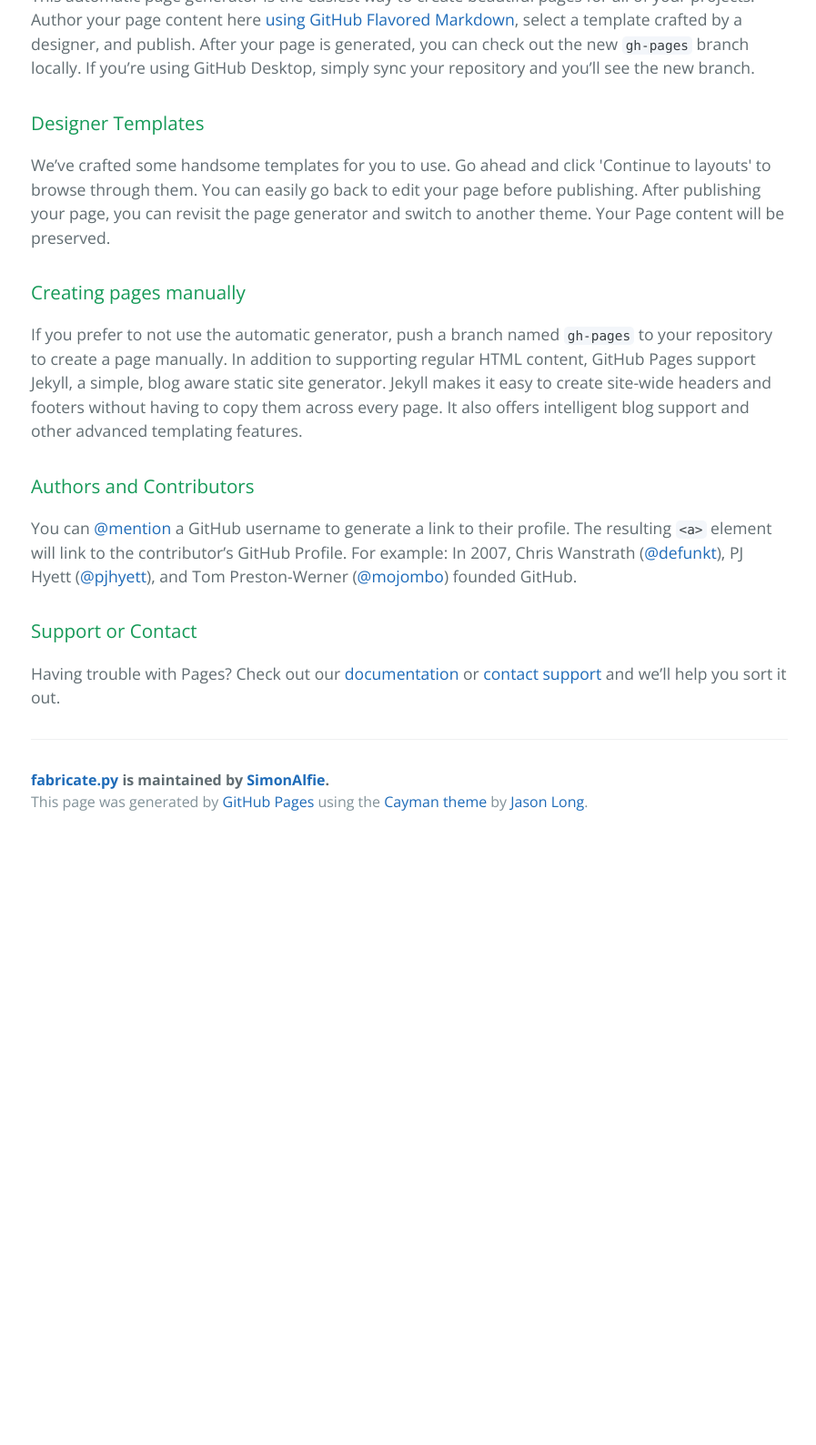
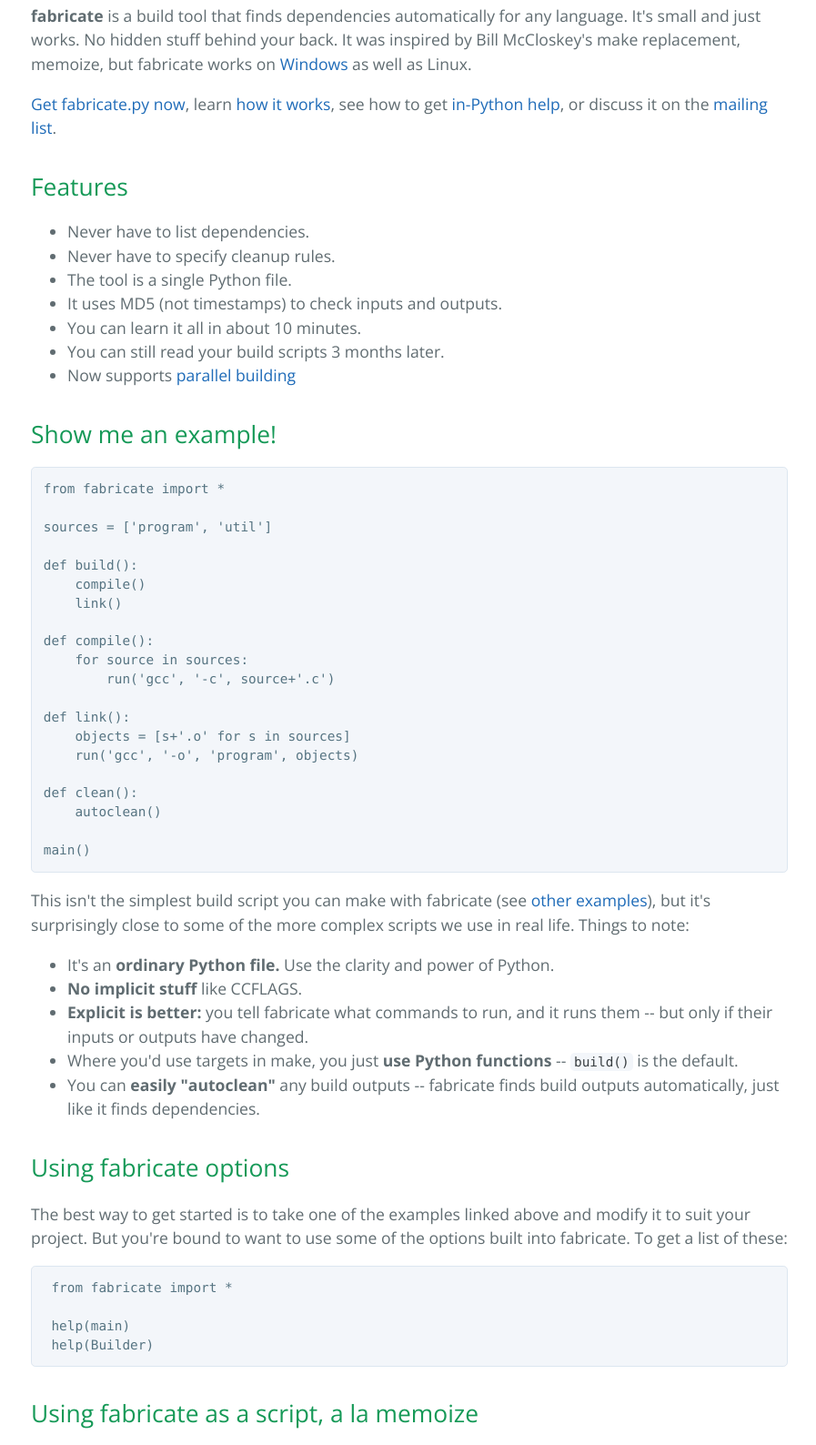
Before and after one commit to brushtechnology/fabricate, a plain HTML site: page index.html in a window 1280 px wide. Shown: the part 481-2069 px from the top of the page at 91% size, without its empty margins (190-1087 px from the left). Before the commit the page ends 1406 px from the top, so only its background shows below. Drawn offline with nearby package versions, Linux system fonts and the light colour scheme.

```diff
--- a/index.html
+++ b/index.html
@@ -19,30 +19,122 @@
     </section>
 
     <section class="main-content">
-      <h3>
-<a id="welcome-to-github-pages" class="anchor" href="#welcome-to-github-pages" aria-hidden="true"><span class="octicon octicon-link"></span></a>Welcome to GitHub Pages.</h3>
+      <h1>
+<a id="fabricate" class="anchor" href="#fabricate" aria-hidden="true"><span class="octicon octicon-link"></span></a>fabricate</h1>
 
-<p>This automatic page generator is the easiest way to create beautiful pages for all of your projects. Author your page content here <a href="https://guides.github.com/features/mastering-markdown/">using GitHub Flavored Markdown</a>, select a template crafted by a designer, and publish. After your page is generated, you can check out the new <code>gh-pages</code> branch locally. If you’re using GitHub Desktop, simply sync your repository and you’ll see the new branch.</p>
+<p><strong>fabricate</strong> is a build tool that finds dependencies automatically for any language. It's small and just works. No hidden stuff behind your back. It was inspired by Bill McCloskey's make replacement, memoize, but fabricate works on <a href="HowItWorks#Windows_Issues.md">Windows</a> as well as Linux.</p>
 
-<h3>
-<a id="designer-templates" class="anchor" href="#designer-templates" aria-hidden="true"><span class="octicon octicon-link"></span></a>Designer Templates</h3>
+<p><a href="https://raw.githubusercontent.com/SimonAlfie/fabricate/master/fabricate.py">Get fabricate.py now</a>, learn <a href="HowItWorks.md">how it works</a>, see how to get <a href="Help.md">in-Python help</a>, or discuss it on the <a href="http://groups.google.com/group/fabricate-users">mailing list</a>.</p>
 
-<p>We’ve crafted some handsome templates for you to use. Go ahead and click 'Continue to layouts' to browse through them. You can easily go back to edit your page before publishing. After publishing your page, you can revisit the page generator and switch to another theme. Your Page content will be preserved.</p>
+<h2>
+<a id="features" class="anchor" href="#features" aria-hidden="true"><span class="octicon octicon-link"></span></a>Features</h2>
 
-<h3>
-<a id="creating-pages-manually" class="anchor" href="#creating-pages-manually" aria-hidden="true"><span class="octicon octicon-link"></span></a>Creating pages manually</h3>
+<ul>
+<li>Never have to list dependencies.</li>
+<li>Never have to specify cleanup rules.</li>
+<li>The tool is a single Python file.</li>
+<li>It uses MD5 (not timestamps) to check inputs and outputs.</li>
+<li>You can learn it all in about 10 minutes.</li>
+<li>You can still read your build scripts 3 months later.</li>
+<li>Now supports <a href="ParallelBuilding.md">parallel building</a>
+</li>
+</ul>
 
-<p>If you prefer to not use the automatic generator, push a branch named <code>gh-pages</code> to your repository to create a page manually. In addition to supporting regular HTML content, GitHub Pages support Jekyll, a simple, blog aware static site generator. Jekyll makes it easy to create site-wide headers and footers without having to copy them across every page. It also offers intelligent blog support and other advanced templating features.</p>
+<h2>
+<a id="show-me-an-example" class="anchor" href="#show-me-an-example" aria-hidden="true"><span class="octicon octicon-link"></span></a>Show me an example!</h2>
 
-<h3>
-<a id="authors-and-contributors" class="anchor" href="#authors-and-contributors" aria-hidden="true"><span class="octicon octicon-link"></span></a>Authors and Contributors</h3>
+<pre><code>from fabricate import *
 
-<p>You can <a href="https://github.com/blog/821" class="user-mention">@mention</a> a GitHub username to generate a link to their profile. The resulting <code>&lt;a&gt;</code> element will link to the contributor’s GitHub Profile. For example: In 2007, Chris Wanstrath (<a href="https://github.com/defunkt" class="user-mention">@defunkt</a>), PJ Hyett (<a href="https://github.com/pjhyett" class="user-mention">@pjhyett</a>), and Tom Preston-Werner (<a href="https://github.com/mojombo" class="user-mention">@mojombo</a>) founded GitHub.</p>
+sources = ['program', 'util']
 
-<h3>
-<a id="support-or-contact" class="anchor" href="#support-or-contact" aria-hidden="true"><span class="octicon octicon-link"></span></a>Support or Contact</h3>
+def build():
+    compile()
+    link()
 
-<p>Having trouble with Pages? Check out our <a href="https://help.github.com/pages">documentation</a> or <a href="https://github.com/contact">contact support</a> and we’ll help you sort it out.</p>
+def compile():
+    for source in sources:
+        run('gcc', '-c', source+'.c')
+
+def link():
+    objects = [s+'.o' for s in sources]
+    run('gcc', '-o', 'program', objects)
+
+def clean():
+    autoclean()
+
+main()
+</code></pre>
+
+<p>This isn't the simplest build script you can make with fabricate (see <a href="Examples.md">other examples</a>), but it's surprisingly close to some of the more complex scripts we use in real life. Things to note:</p>
+
+<ul>
+<li>It's an <strong>ordinary Python file.</strong> Use the clarity and power of Python.</li>
+<li>
+<strong>No implicit stuff</strong> like CCFLAGS.</li>
+<li>
+<strong>Explicit is better:</strong> you tell fabricate what commands to run, and it runs them -- but only if their inputs or outputs have changed.</li>
+<li>Where you'd use targets in make, you just <strong>use Python functions</strong> -- <code>build()</code> is the default.</li>
+<li>You can <strong>easily "autoclean"</strong> any build outputs -- fabricate finds build outputs automatically, just like it finds dependencies.</li>
+</ul>
+
+<h2>
+<a id="using-fabricate-options" class="anchor" href="#using-fabricate-options" aria-hidden="true"><span class="octicon octicon-link"></span></a>Using fabricate options</h2>
+
+<p>The best way to get started is to take one of the examples linked above and modify it to suit your project.  But you're bound to want to use some of the options built into fabricate.  To get a list of these:</p>
+
+<pre><code> from fabricate import *
+
+ help(main)
+ help(Builder)
+</code></pre>
+
+<h2>
+<a id="using-fabricate-as-a-script-a-la-memoize" class="anchor" href="#using-fabricate-as-a-script-a-la-memoize" aria-hidden="true"><span class="octicon octicon-link"></span></a>Using fabricate as a script, a la memoize</h2>
+
+<p>You can also use fabricate.py as a script and enter commands directly on the command line (see <a href="CommandLineOptions.md">command line options</a>). In the following, each <code>gcc</code> command will only be run if its dependencies have changed:</p>
+
+<pre><code>fabricate.py gcc -c program.c
+fabricate.py gcc -c util.c
+fabricate.py gcc -o program program.o util.o
+</code></pre>
+
+<h2>
+<a id="why-not-use-make" class="anchor" href="#why-not-use-make" aria-hidden="true"><span class="octicon octicon-link"></span></a>Why not use make?</h2>
+
+<p>For a start, fabricate won't say "<code>*** missing separator</code>" if you use spaces instead of tabs. And you'll never need to enter dependencies manually, like this:</p>
+
+<pre><code>files.o : files.c defs.h buffer.h command.h
+        cc -c files.c
+</code></pre>
+
+<p>Instead, you just tell fabricate to <code>run('cc', 'file.c')</code> and it'll figure out what that command's inputs and outputs are. Next time you build, the command will only get run if its inputs have changed, or if its outputs have been modified or aren't there.</p>
+
+<p>And you can use Python's readable string functions instead of producing write-only make rules, like this one from the make docs:</p>
+
+<pre><code>%.d : %.c
+        @set -e; rm -f $@; $(CC) -M $(CPPFLAGS) $&lt; &gt; $@.$$$$; \
+        sed 's,\($*\)\.o[ :]*,\1.o $@ : ,g' &lt; $@.$$$$ &gt; $@; rm -f $@.$$$$
+</code></pre>
+
+<h2>
+<a id="what-about-scons" class="anchor" href="#what-about-scons" aria-hidden="true"><span class="octicon octicon-link"></span></a>What about SCons?</h2>
+
+<p>SCons tempted us at first too. It's Python ... isn't it? But just before it sucks you in, you realise it's actually <a href="http://stackoverflow.com/questions/1074062/">quite hard</a> to do simple things explicitly.</p>
+
+<p>Python says that <em>explicit is better than implicit</em> for a reason, and with fabricate, we've made it so you tell it what you want. It won't do things behind your back based on the <a href="http://www.scons.org/doc/HTML/scons-user/a9626.html">83 different tools</a> it may or may not know about.</p>
+
+<h2>
+<a id="credits" class="anchor" href="#credits" aria-hidden="true"><span class="octicon octicon-link"></span></a>Credits</h2>
+
+<p>fabricate is inspired by <a href="http://www.eecs.berkeley.edu/%7Ebillm/memoize.html">Bill McCloskey's memoize</a>, but fabricate works under Windows as well by using file access times instead of strace if strace is not available on your file system. Read more about <a href="HowItWorks.md">how fabricate works.</a></p>
+
+<p>fabricate was originally developed by the B Hoyts at <a href="http://brush.co.nz/">Brush Technology</a> for in-house use, and we then released into the wild. It now has a small but dedicated user base and is actively being maintained and improved by Simon Alford, with help from other fabricate users.</p>
+
+<h2>
+<a id="license" class="anchor" href="#license" aria-hidden="true"><span class="octicon octicon-link"></span></a>License</h2>
+
+<p>Like memoize, fabricate is released under a <a href="http://code.google.com/p/fabricate/wiki/License">New BSD license</a>. fabricate is
+Copyright (c) 2009 Brush Technology.</p>
 
       <footer class="site-footer">
         <span class="site-footer-owner"><a href="https://github.com/SimonAlfie/fabricate">fabricate.py</a> is maintained by <a href="https://github.com/SimonAlfie">SimonAlfie</a>.</span>
```
Also changed, not shown: params.json (+1 -1 lines).
